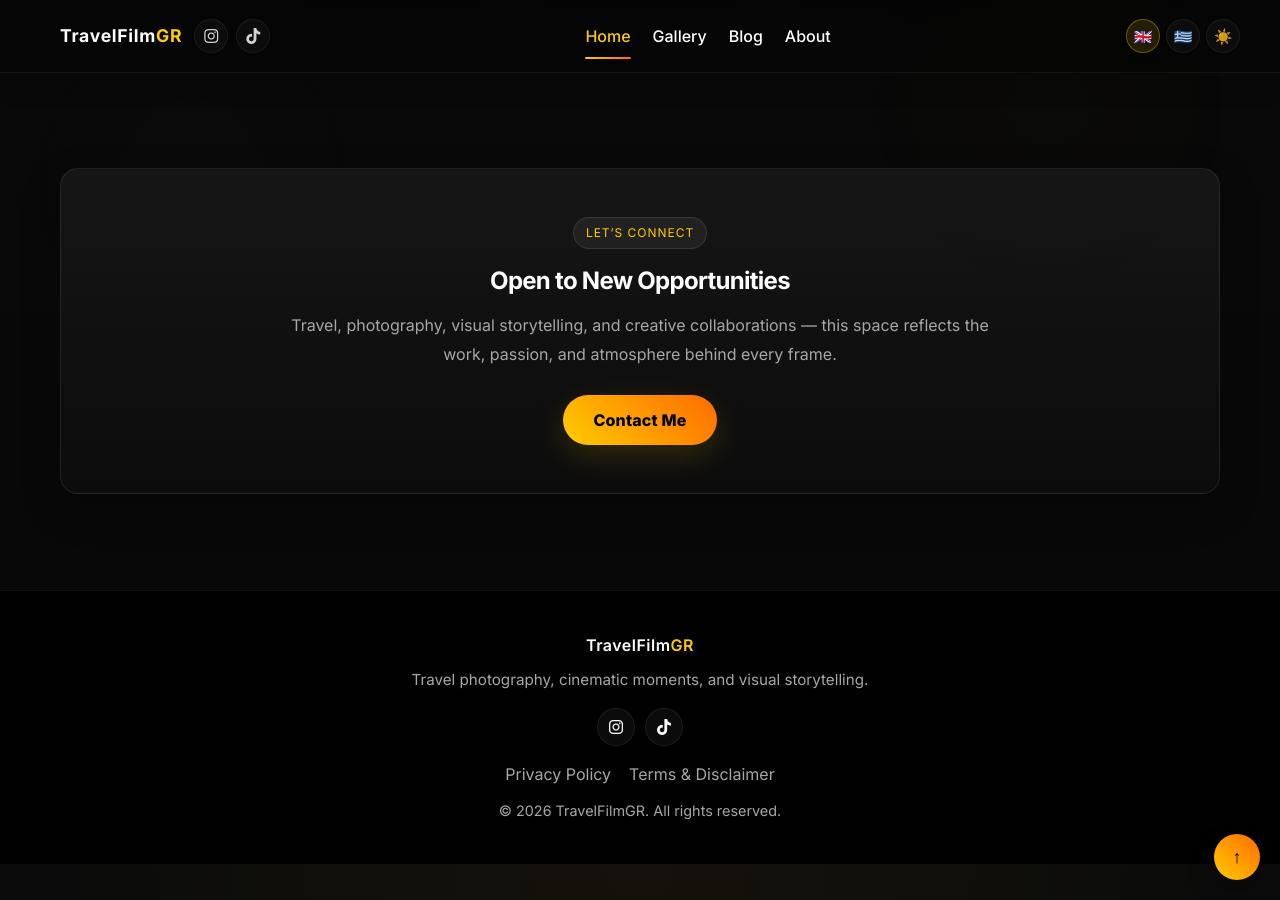
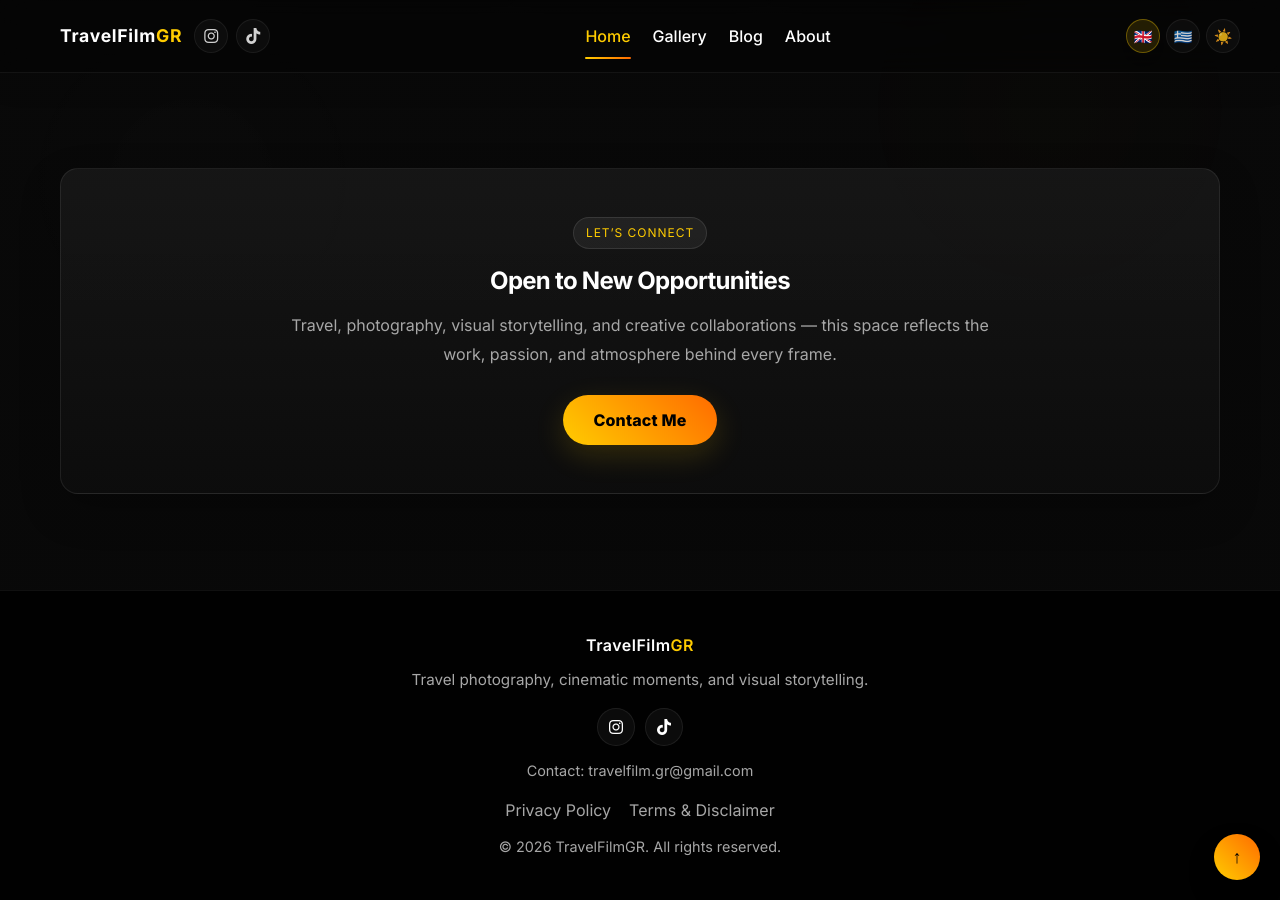
Before and after one commit to travelfilmgr/travelfilmgr.github.io, a Jekyll site: the page built from index.md, in a window 1280 px wide and 900 px high, scrolled down 2392 px. Built offline with Jekyll 4.4.1, drawn with Linux system fonts in a browser that asks for light colours.

Commit message:
Update footer.html

```diff
--- a/_includes/footer.html
+++ b/_includes/footer.html
@@ -24,6 +24,14 @@
       </a>
     </div>
 
+    <!-- 📧 CONTACT EMAIL -->
+    <p style="margin-top:14px; color:var(--muted); font-size:0.9rem;">
+      <span data-en="Contact:" data-el="Επικοινωνία:">Contact:</span>
+      <a href="mailto:travelfilm.gr@gmail.com" style="color: var(--muted); text-decoration:none;">
+        travelfilm.gr@gmail.com
+      </a>
+    </p>
+
     <!-- 🔐 LEGAL LINKS -->
     <div style="margin-top:16px; display:flex; justify-content:center; gap:18px; flex-wrap:wrap;">
 
```
